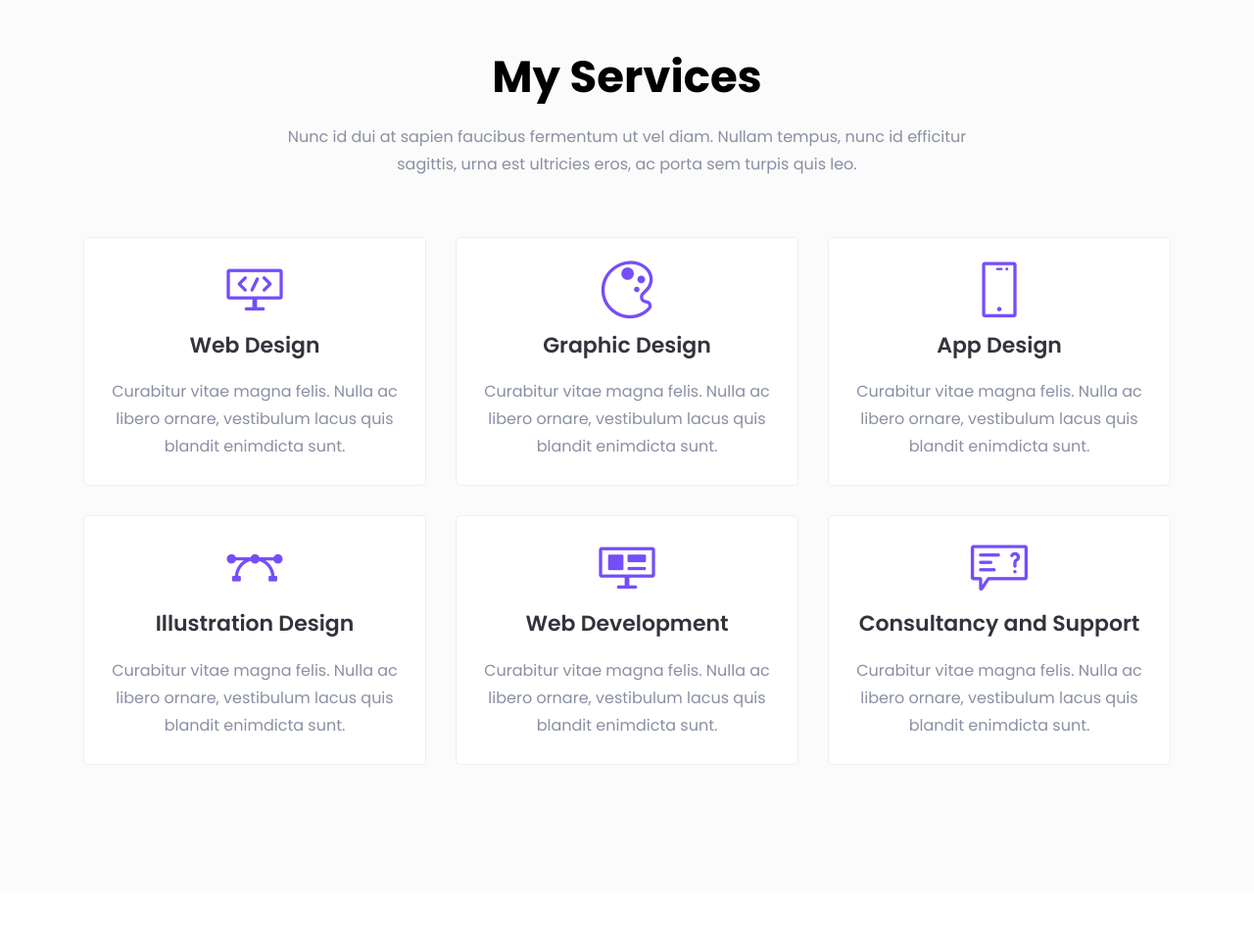
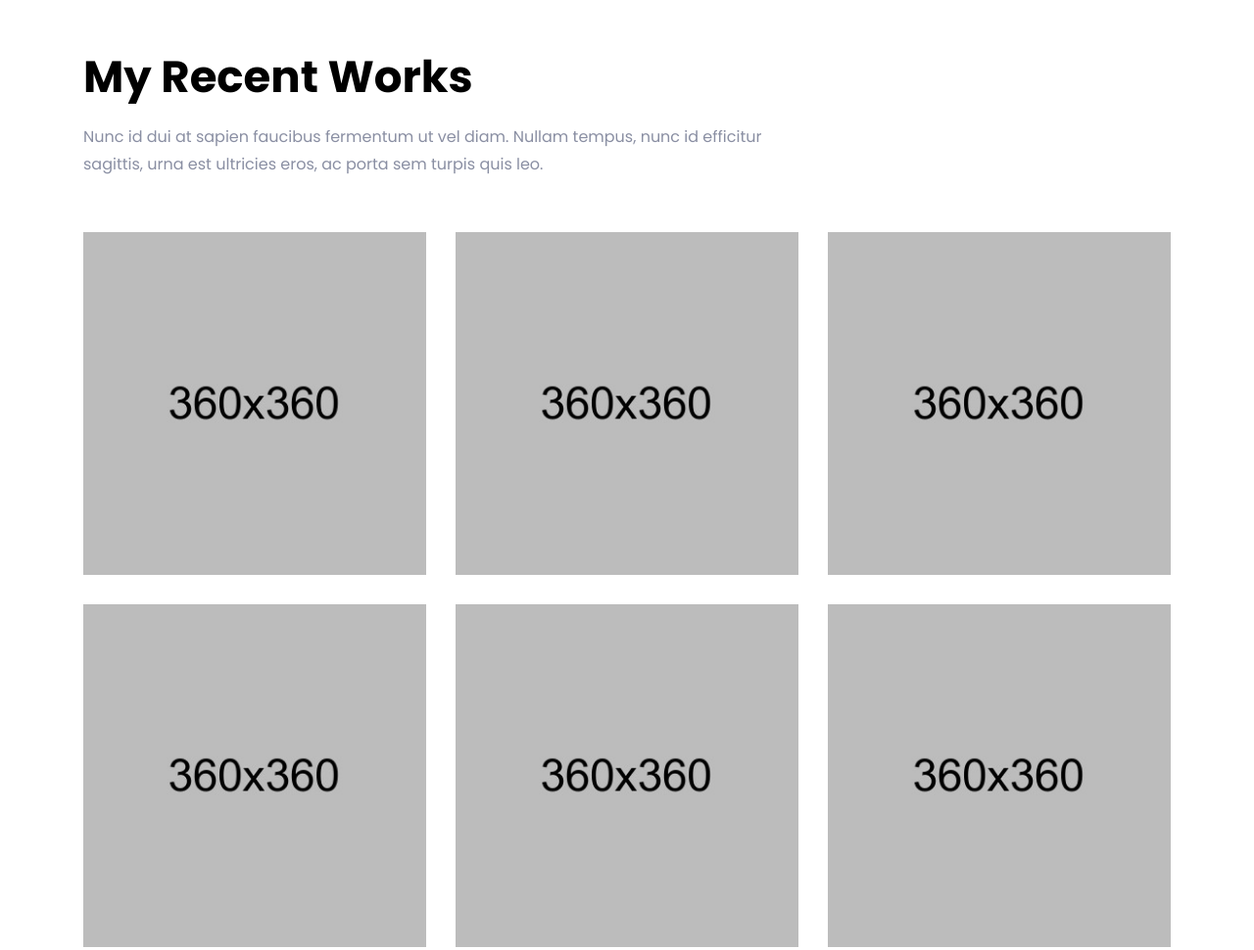
Before and after one commit to ariyoilhamsaputro/ariyoportfolio, a plain HTML site: page index.html in a window 1280 px wide. Shown: the part 1560-2530 px from the top of the page at 98% size. Drawn offline with Linux system fonts and the light colour scheme; files whose address does not match are found by name.

Commit message:
Update index.html

```diff
--- a/index.html
+++ b/index.html
@@ -77,7 +77,6 @@
                                 <ul class="navbar-nav ml-auto">
     <li class="nav-item active"><a class="page-scroll" href="#home">Home</a></li>
     <li class="nav-item"><a class="page-scroll" href="#about">About</a></li>
-    <li class="nav-item"><a class="page-scroll" href="#service">Services</a></li>
     <li class="nav-item"><a class="page-scroll" href="#work">Portfolio</a></li>
     <li class="nav-item"><a class="page-scroll" href="#contact">Contact</a></li>
 </ul>
@@ -291,91 +290,6 @@
     </section>
 
     <!--====== ABOUT PART ENDS ======-->
-
-    <!--====== SERVICES PART START ======-->
-
-    <section id="service" class="services-area gray-bg pt-125 pb-130">
-        <div class="container">
-            <div class="row justify-content-center">
-                <div class="col-lg-8">
-                    <div class="section-title text-center pb-30">
-                        <h2 class="title">My Services</h2>
-                        <p>Nunc id dui at sapien faucibus fermentum ut vel diam. Nullam tempus, nunc id efficitur sagittis, urna est ultricies eros, ac porta sem turpis quis leo.</p>
-                    </div> <!-- section title -->
-                </div>
-            </div> <!-- row -->
-            <div class="row justify-content-center">
-                <div class="col-lg-4 col-md-6 col-sm-8">
-                    <div class="single-service text-center mt-30">
-                        <div class="service-icon">
-                            <i class="lni-code-alt"></i>
-                        </div>
-                        <div class="service-content">
-                            <h4 class="service-title"><a href="#">Web Design</a></h4>
-                            <p>Curabitur vitae magna felis. Nulla ac libero ornare, vestibulum lacus quis blandit enimdicta sunt.</p>
-                        </div>
-                    </div> <!-- single service -->
-                </div>
-                <div class="col-lg-4 col-md-6 col-sm-8">
-                    <div class="single-service text-center mt-30">
-                        <div class="service-icon">
-                            <i class="lni-color-pallet"></i>
-                        </div>
-                        <div class="service-content">
-                            <h4 class="service-title"><a href="#contact">Graphic Design</a></h4>
-                            <p>Curabitur vitae magna felis. Nulla ac libero ornare, vestibulum lacus quis blandit enimdicta sunt.</p>
-                        </div>
-                    </div> <!-- single service -->
-                </div>
-                <div class="col-lg-4 col-md-6 col-sm-8">
-                    <div class="single-service text-center mt-30">
-                        <div class="service-icon">
-                            <i class="lni-mobile"></i>
-                        </div>
-                        <div class="service-content">
-                            <h4 class="service-title"><a href="#">App Design</a></h4>
-                            <p>Curabitur vitae magna felis. Nulla ac libero ornare, vestibulum lacus quis blandit enimdicta sunt.</p>
-                        </div>
-                    </div> <!-- single service -->
-                </div>
-                <div class="col-lg-4 col-md-6 col-sm-8">
-                    <div class="single-service text-center mt-30">
-                        <div class="service-icon">
-                            <i class="lni-vector"></i>
-                        </div>
-                        <div class="service-content">
-                            <h4 class="service-title"><a href="#">Illustration Design</a></h4>
-                            <p>Curabitur vitae magna felis. Nulla ac libero ornare, vestibulum lacus quis blandit enimdicta sunt.</p>
-                        </div>
-                    </div> <!-- single service -->
-                </div>
-                <div class="col-lg-4 col-md-6 col-sm-8">
-                    <div class="single-service text-center mt-30">
-                        <div class="service-icon">
-                            <i class="lni-website"></i>
-                        </div>
-                        <div class="service-content">
-                            <h4 class="service-title"><a href="#">Web Development</a></h4>
-                            <p>Curabitur vitae magna felis. Nulla ac libero ornare, vestibulum lacus quis blandit enimdicta sunt.</p>
-                        </div>
-                    </div> <!-- single service -->
-                </div>
-                <div class="col-lg-4 col-md-6 col-sm-8">
-                    <div class="single-service text-center mt-30">
-                        <div class="service-icon">
-                            <i class="lni-support"></i>
-                        </div>
-                        <div class="service-content">
-                            <h4 class="service-title"><a href="#">Consultancy and Support</a></h4>
-                            <p>Curabitur vitae magna felis. Nulla ac libero ornare, vestibulum lacus quis blandit enimdicta sunt.</p>
-                        </div>
-                    </div> <!-- single service -->
-                </div>
-            </div> <!-- row -->
-        </div> <!-- container -->
-    </section>
-
-    <!--====== SERVICES PART ENDS ======-->
 
     <!--====== WORK PART START ======-->
 
```
